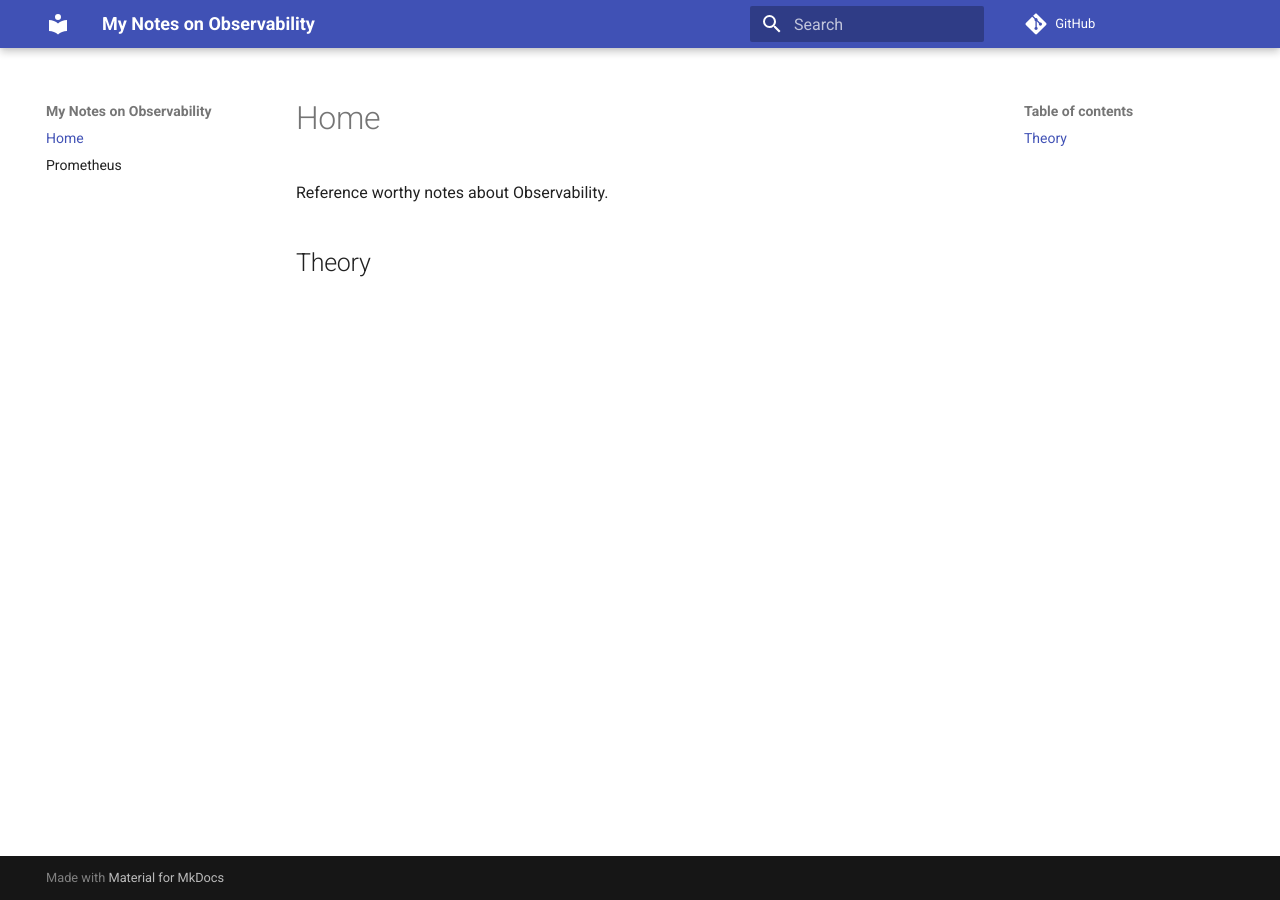
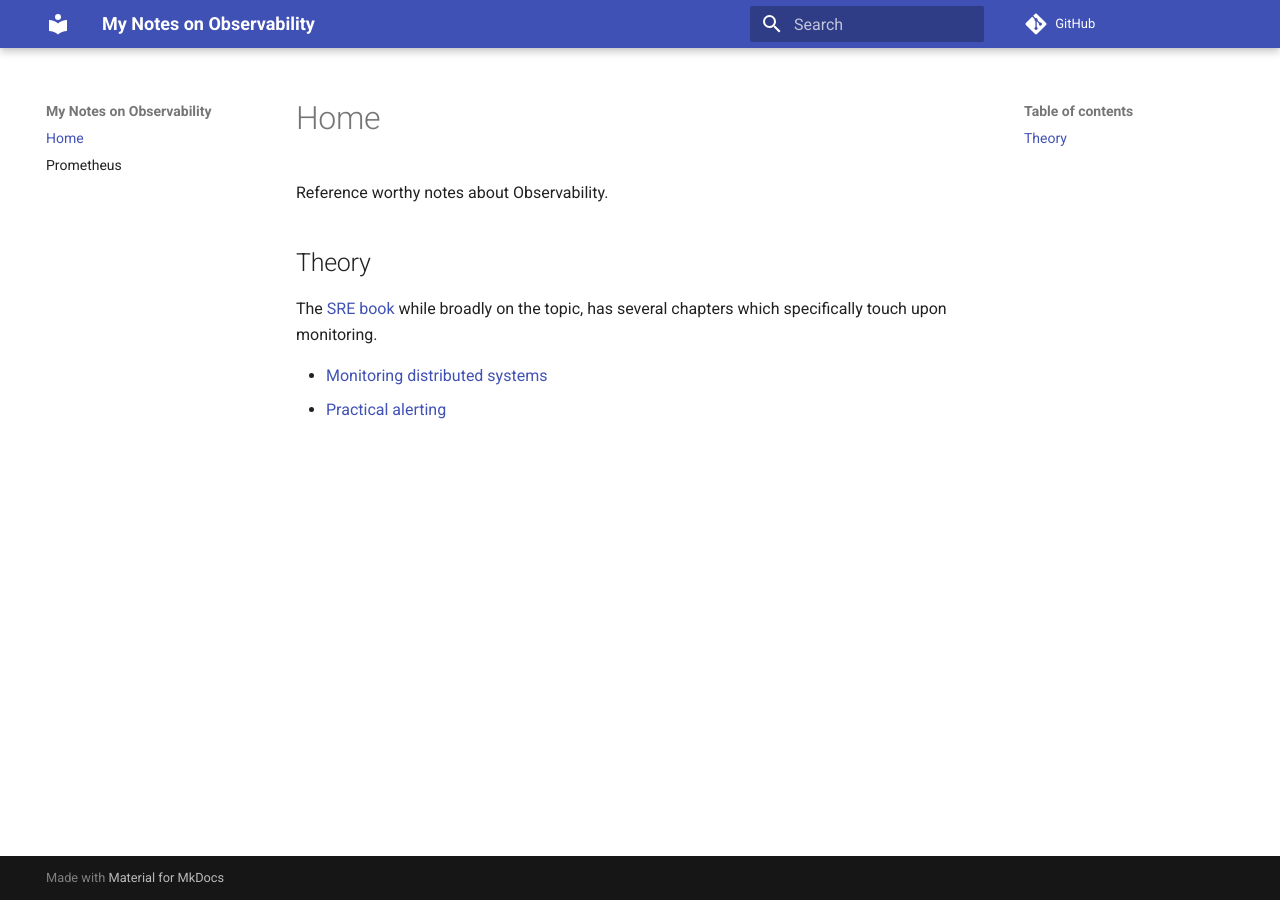
Before and after one commit to sandipb/observability-notes, an MkDocs documentation site: the page built from docs/index.md, in a window 1280 px wide. Built offline with MkDocs 1.6.1 and Material for MkDocs 9.7.7, drawn with Linux system fonts in a browser that asks for light colours; comment, search, counter and statistics services are not loaded.

Commit message:
Adding some general and Prometheus specific links

```diff
--- a/docs/index.md
+++ b/docs/index.md
@@ -3,3 +3,8 @@
 Reference worthy notes about Observability.
 
 ## Theory
+
+The [SRE book](https://sre.google/sre-book/table-of-contents/) while broadly on the topic, has several chapters which specifically touch upon monitoring.
+
+- [Monitoring distributed systems](https://sre.google/sre-book/monitoring-distributed-systems/)
+- [Practical alerting](https://sre.google/sre-book/practical-alerting/)
```
Also changed, not shown: docs/prometheus.md (+18 -0 lines).
